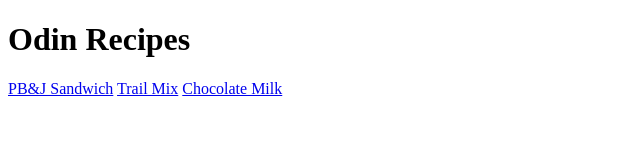
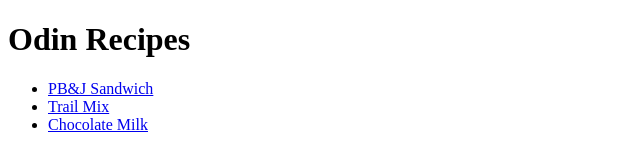
Before and after one commit to Hi1mKurt/odin-recipes, a plain HTML site: page index.html in a window 1280 px wide. Shown: the whole page, without its empty margins (0-640 px from the left). Drawn offline with Linux system fonts and the light colour scheme.

Commit message:
Updated index Updated index to put the recipes in an unordered list

```diff
--- a/index.html
+++ b/index.html
@@ -8,9 +8,10 @@
 </head>
 <body>
     <h1>Odin Recipes</h1>
-    <a href="recipes/pbj.html">PB&J Sandwich</a>
-    <a href="recipes/trailmix.html">Trail Mix</a>
-    <a href="recipes/milk.html">Chocolate Milk</a>
-
+    <ul>
+        <li><a href="recipes/pbj.html">PB&J Sandwich</a></li>
+        <li><a href="recipes/trailmix.html">Trail Mix</a></li>
+        <li><a href="recipes/milk.html">Chocolate Milk</a></li>
+    </ul>
 </body>
 </html>
```
